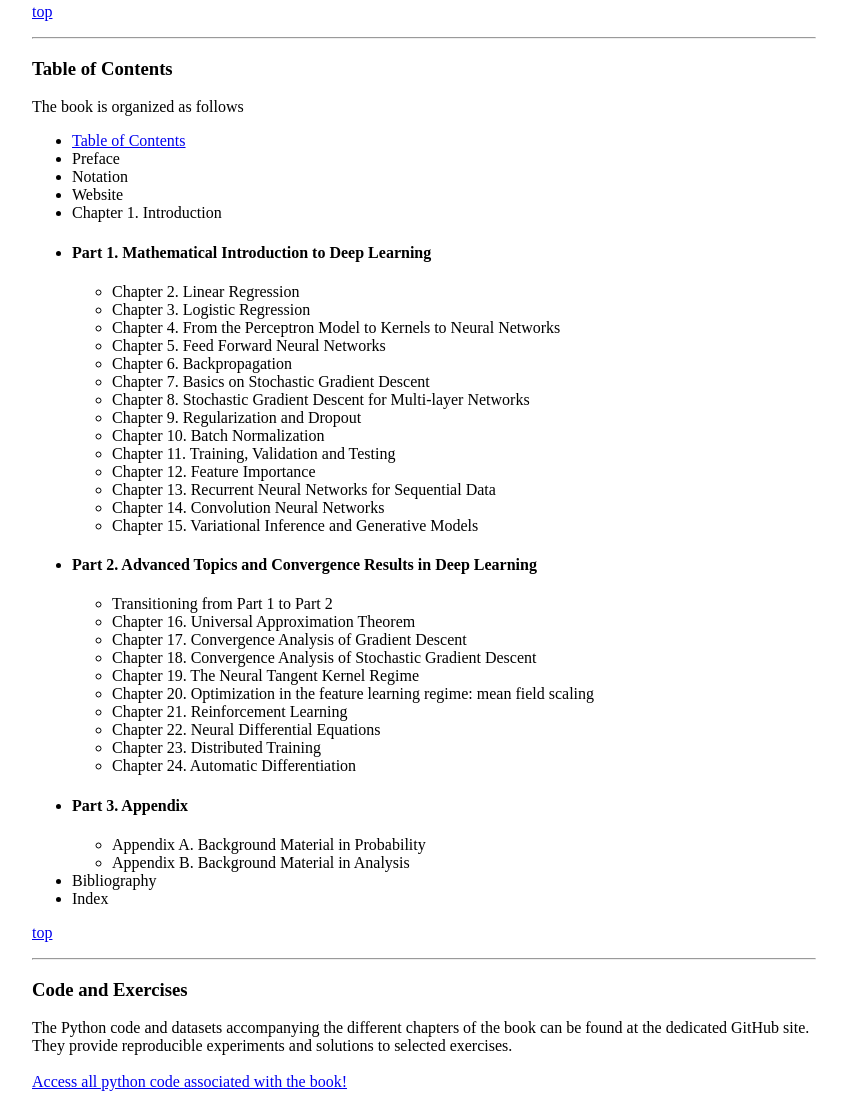
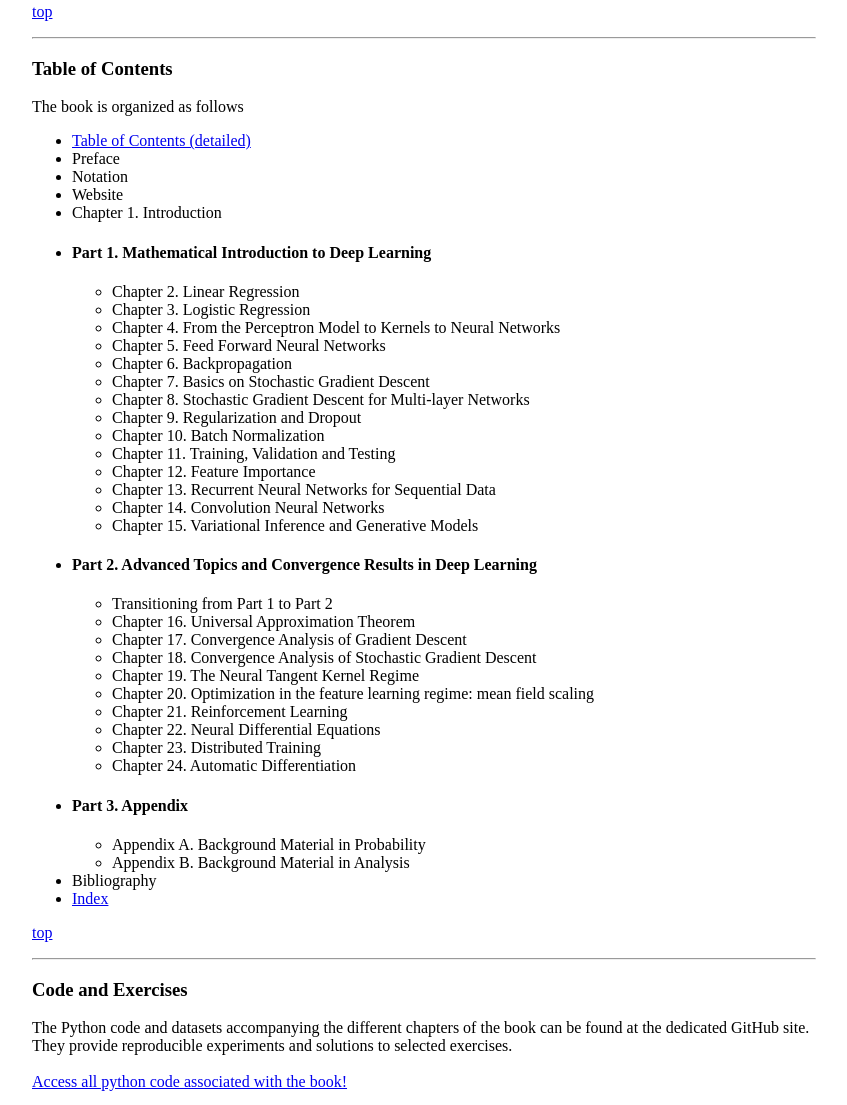
Before and after one commit to MathDL/MathDL.github.io, a plain HTML site: page index.html in a window 1280 px wide. Shown: the part 1329-2434 px from the top of the page, without its empty margins (216-1063 px from the left). Drawn offline with Linux system fonts and the light colour scheme.

Commit message:
Add detailed Table of Contents and Index links

```diff
--- a/index.html
+++ b/index.html
@@ -156,7 +156,7 @@ The book is organized as follows
 
 
 <ul>
-<li> <a href="gsm-252-toc(2).pdf" class="btn" download> Table of Contents</a> <BR> </li>
+<li> <a href="gsm-252-toc(2).pdf" class="btn" download> Table of Contents (detailed)</a> <BR> </li>
 <li> Preface <BR> </li>
 <li> Notation <BR> </li>
 <li> Website <BR> </li>
@@ -200,7 +200,7 @@ The book is organized as follows
       </ul>
 </li>
 <li> Bibliography <BR> </li>
-<li> Index <BR> </li>
+<li> <a href="gsm-252-index(1).pdf" class="btn" download> Index</a>  <BR> </li>
 </ul>
 
 
```
